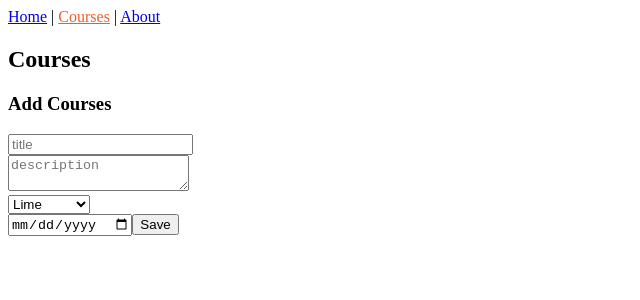
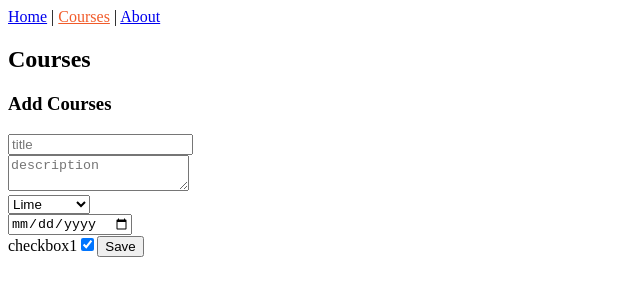
Before and after one commit to ParthPatel133/react-redux-app, a React (Create React App) app: page /courses in a window 1280 px wide. Shown: the top 300 px of the page, without its empty margins (0-640 px from the left). Built offline with nearby package versions, Linux system fonts and the light colour scheme; what redux-immutable-state-invariant would draw is missing.

Commit message:
checkbox data to redux

```diff
--- a/src/components/courses/CoursesPage.js
+++ b/src/components/courses/CoursesPage.js
@@ -9,21 +9,31 @@ const CoursesPage = () => {
     description: '',
     dropdown: 'lime',
     date: '',
+    check1: true,
   });
   const dispatch = useDispatch();
   const courses = useSelector((state) => state.courses);
 
   const handleChange = (e) => {
+    const value =
+      e.target.type === 'checkbox' ? e.target.checked : e.target.value;
+    // const value = e.target.value;
     setCourseState({
       ...courseState,
-      [e.target.name]: e.target.value,
+      [e.target.name]: value,
     });
   };
 
   const handleSubmit = (e) => {
     e.preventDefault();
     dispatch(createCourse(courseState));
-    setCourseState({title: '', description: '', dropdown: 'lime', date: ''});
+    setCourseState({
+      title: '',
+      description: '',
+      dropdown: 'lime',
+      date: '',
+      check1: false,
+    });
   };
 
   return (
@@ -64,6 +74,17 @@ const CoursesPage = () => {
           value={courseState.date}
           onChange={handleChange}
         />
+        <br />
+        <label>
+          checkbox1
+          <input
+            type='checkbox'
+            name='check1'
+            onChange={handleChange}
+            // value='test1'
+            checked={courseState.check1}
+          />
+        </label>
         <input type='submit' value='Save' />
         {courses.map((course, index) => (
           <div key={index}>
@@ -71,6 +92,7 @@ const CoursesPage = () => {
             <div>description: {course.description}</div>
             <div>Option: {course.dropdown} </div>
             <div>Date: {course.date} </div>
+            <div>Check1: {course.check1 ? 'true' : 'false'}</div>
             <br />
           </div>
         ))}
```
Also changed, not shown: 1 other file (tests, documents, lock files or other folders).
